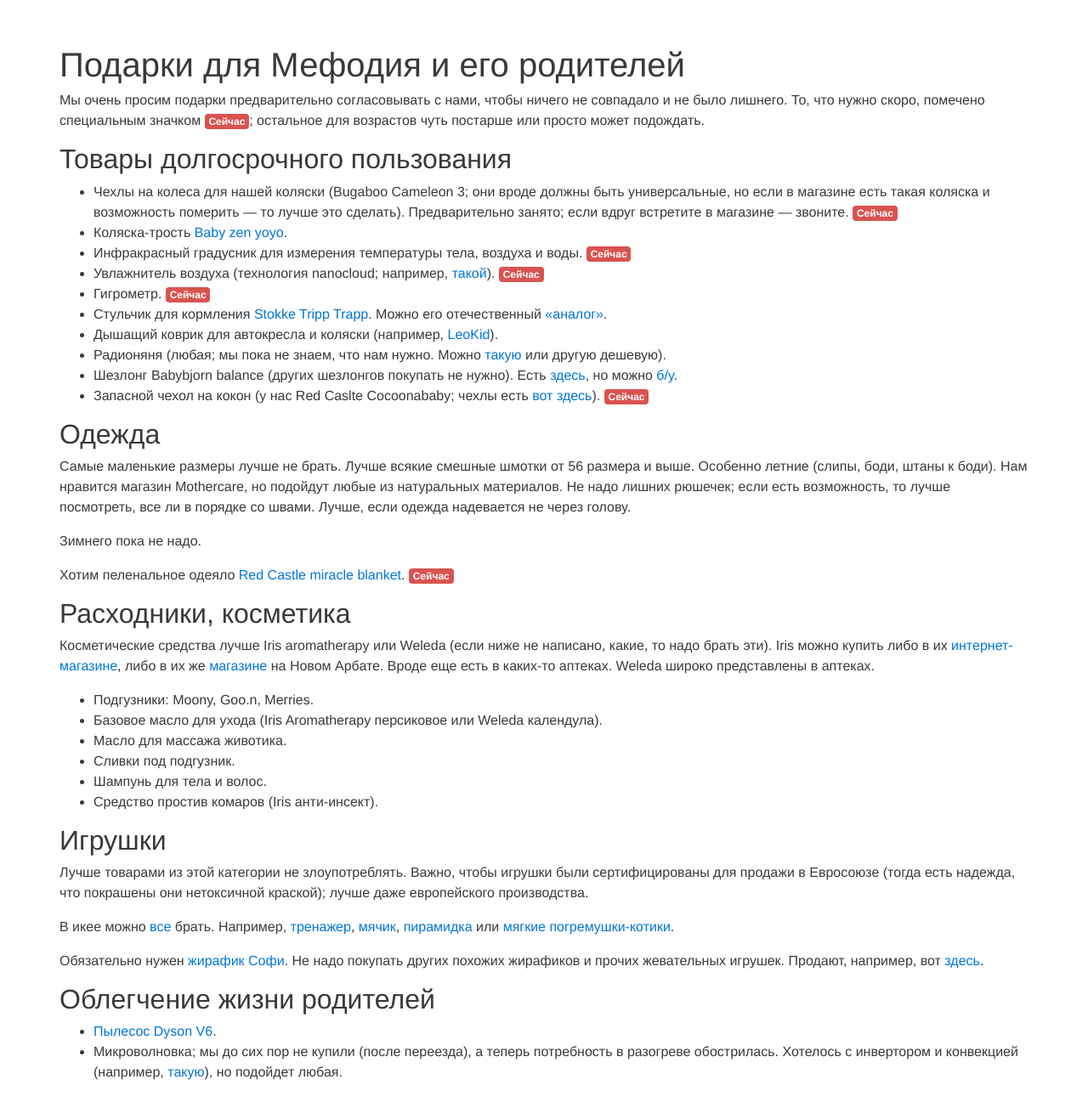
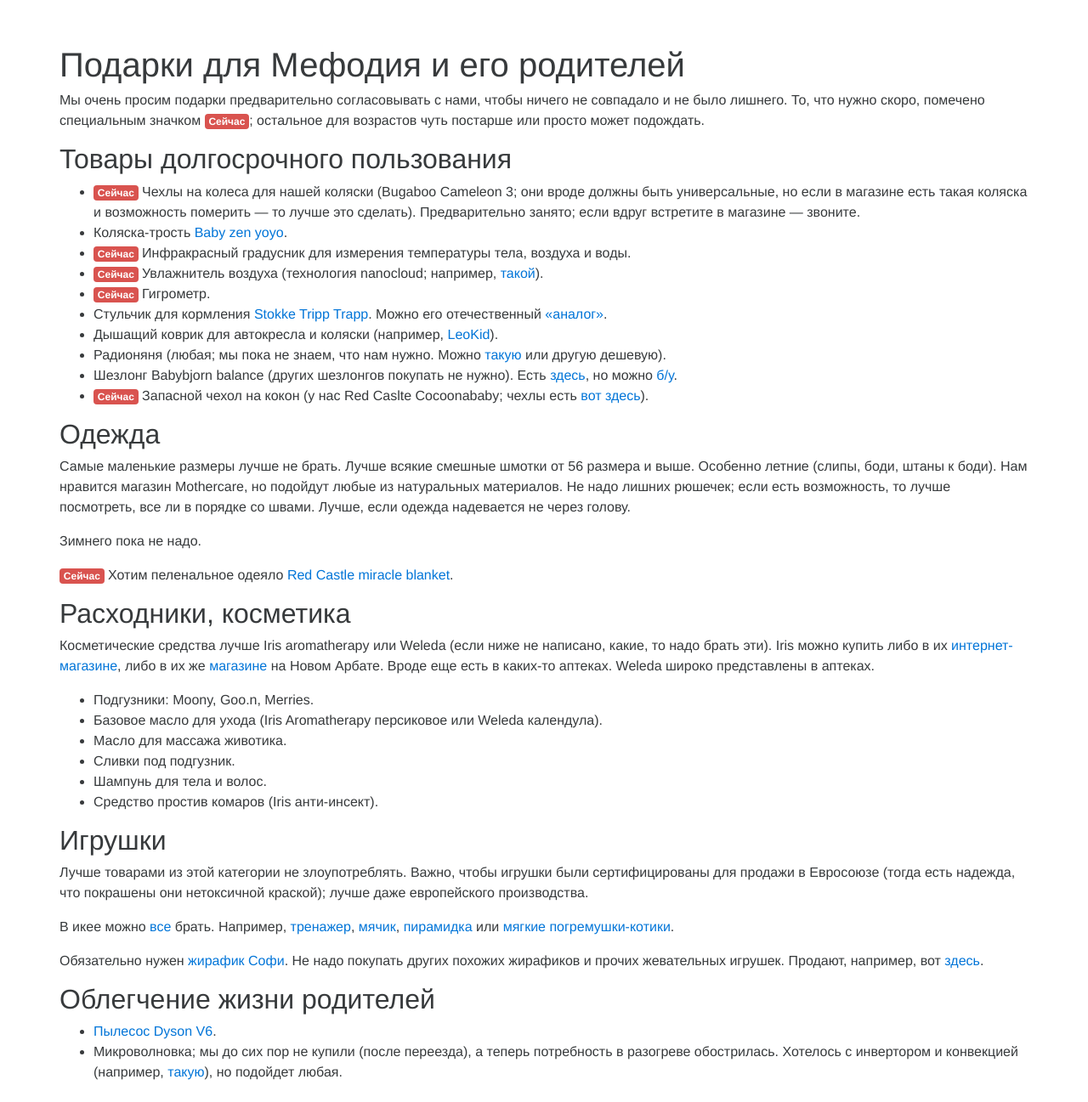
Before and after one commit to stepashka/akho.github.io, a Jekyll site: the page built from baby-wishlist.md, in a window 1280 px wide. Shown: the whole page at 85% size. Built offline with Jekyll 4.4.1, drawn with Linux system fonts in a browser that asks for light colours.

Commit message:
wishlist

```diff
--- a/baby-wishlist.md
+++ b/baby-wishlist.md
@@ -8,16 +8,16 @@ permalink: /baby-wishlist/
 
 ## Товары долгосрочного пользования
 
-- Чехлы на колеса для нашей коляски (Bugaboo Cameleon 3; они вроде должны быть универсальные, но если в магазине есть такая коляска и возможность померить — то лучше это сделать). Предварительно занято; если вдруг встретите в магазине — звоните. <span class="label label-danger">Сейчас</span>
+- <span class="label label-danger">Сейчас</span> Чехлы на колеса для нашей коляски (Bugaboo Cameleon 3; они вроде должны быть универсальные, но если в магазине есть такая коляска и возможность померить — то лучше это сделать). Предварительно занято; если вдруг встретите в магазине — звоните.
 - Коляска-трость [Baby zen yoyo](https://market.yandex.ru/product/8528976?hid=90796&suggest=1&suggest_type=model).
-- Инфракрасный градусник для измерения температуры тела, воздуха и воды. <span class="label label-danger">Сейчас</span>
-- Увлажнитель воздуха (технология nanocloud; например, [такой](http://www.ozon.ru/context/detail/id/22444124/?frommarket=https%3a/market.yandex.ru/search.xml%3fcvredirect=2&text=увлажнитель+воздуха+nanocloud&utm_campaign=div_appliance&utm_content=22444124&utm_medium=cpc&utm_source=cpc_yandex_market&utm_term=22444124&ymclid=64288878735409720190005)). <span class="label label-danger">Сейчас</span>
-- Гигрометр. <span class="label label-danger">Сейчас</span>
+- <span class="label label-danger">Сейчас</span> Инфракрасный градусник для измерения температуры тела, воздуха и воды.
+- <span class="label label-danger">Сейчас</span> Увлажнитель воздуха (технология nanocloud; например, [такой](http://www.ozon.ru/context/detail/id/22444124/?frommarket=https%3a/market.yandex.ru/search.xml%3fcvredirect=2&text=увлажнитель+воздуха+nanocloud&utm_campaign=div_appliance&utm_content=22444124&utm_medium=cpc&utm_source=cpc_yandex_market&utm_term=22444124&ymclid=64288878735409720190005)).
+- <span class="label label-danger">Сейчас</span> Гигрометр.
 - Стульчик для кормления [Stokke Tripp Trapp](http://www.istokke.ru/stulya/tripp-trapp/). Можно его отечественный [«аналог»](http://kid-fix.ru).
 - Дышащий коврик для автокресла и коляски (например, [LeoKid](http://kids.wikimart.ru/walks_and_tours/child_carseats/accessories_carchair/model/72258775/matrasy_leokid_dyshashhijj_kovrik_krasnyjj/)).
 - Радионяня (любая; мы пока не знаем, что нам нужно. Можно [такую](https://market.yandex.ru/product/13414678?hid=989023) или другую дешевую).
 - Шезлонг Babybjorn balance (других шезлонгов покупать не нужно). Есть [здесь](http://www.mytoys.ru/BabyBjorn-Кресло-шезлонг-Balance-Soft-BabyBjorn-бежевый/Кресла-качалки-качели-и-шезлон/KID/ru-mt.ba.ca32.02/2621983?utm_content=17218360&utm_medium=CPC&mc=RUS_MTS_ONL_PSE_yandex-market_feed_ps_1&ymclid=64282486011518798630002&utm_campaign=17218330&utm_source=ymarket&frommarket=https%3A%2F%2Fmarket.yandex.ru%2Fsearch.xml%3Fclid%3D545%26cvredirect%3D0%26text%3Dbabybjorn+balance&utm_term=2621983), но можно [б/у](https://www.avito.ru/moskva?q=babybjorn+balance).
-- Запасной чехол на кокон (у нас Red Caslte Cocoonababy; чехлы есть [вот здесь](http://www.olant-shop.ru/catalog/olant/?ID=38336&SECTION_ID=195004)). <span class="label label-danger">Сейчас</span>
+- <span class="label label-danger">Сейчас</span> Запасной чехол на кокон (у нас Red Caslte Cocoonababy; чехлы есть [вот здесь](http://www.olant-shop.ru/catalog/olant/?ID=38336&SECTION_ID=195004)).
 
 ## Одежда
 
@@ -25,7 +25,7 @@ permalink: /baby-wishlist/
 
 Зимнего пока не надо.
 
-Хотим пеленальное одеяло [Red Castle miracle blanket](http://www.olant-shop.ru/catalog/olant/?ID=114525&SECTION_ID=2087). <span class="label label-danger">Сейчас</span>
+<span class="label label-danger">Сейчас</span> Хотим пеленальное одеяло [Red Castle miracle blanket](http://www.olant-shop.ru/catalog/olant/?ID=114525&SECTION_ID=2087).
 
 ## Расходники, косметика
 
```
